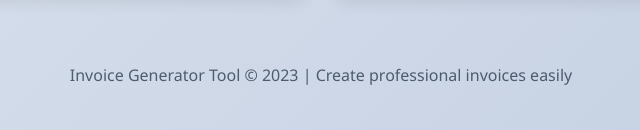
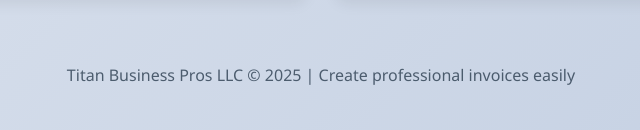
Before and after one commit to TitanBusinessPros/Invoice-Generator-, a plain HTML site: page index.html in a window 1280 px wide. Shown: the part 1921-2051 px from the top of the page, 319-959 px from the left. Drawn offline with Linux system fonts and the light colour scheme.

Commit message:
Update index.html

```diff
--- a/index.html
+++ b/index.html
@@ -636,7 +636,7 @@
         </div>
 
         <div class="footer">
-            <p>Invoice Generator Tool &copy; 2023 | Create professional invoices easily</p>
+            <p>Titan Business Pros LLC &copy; 2025 | Create professional invoices easily</p>
         </div>
     </div>
 
```
